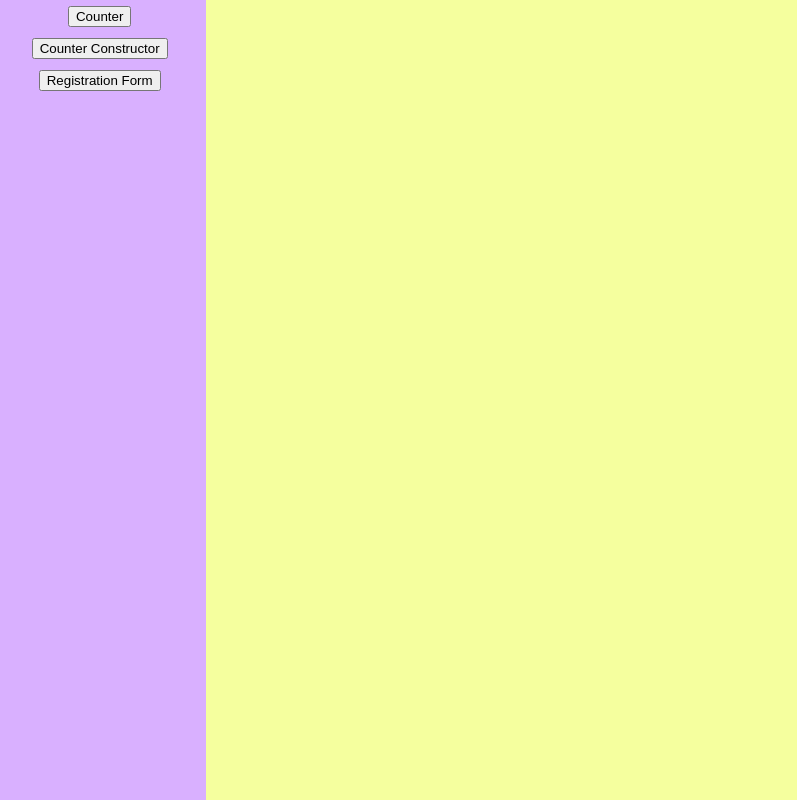
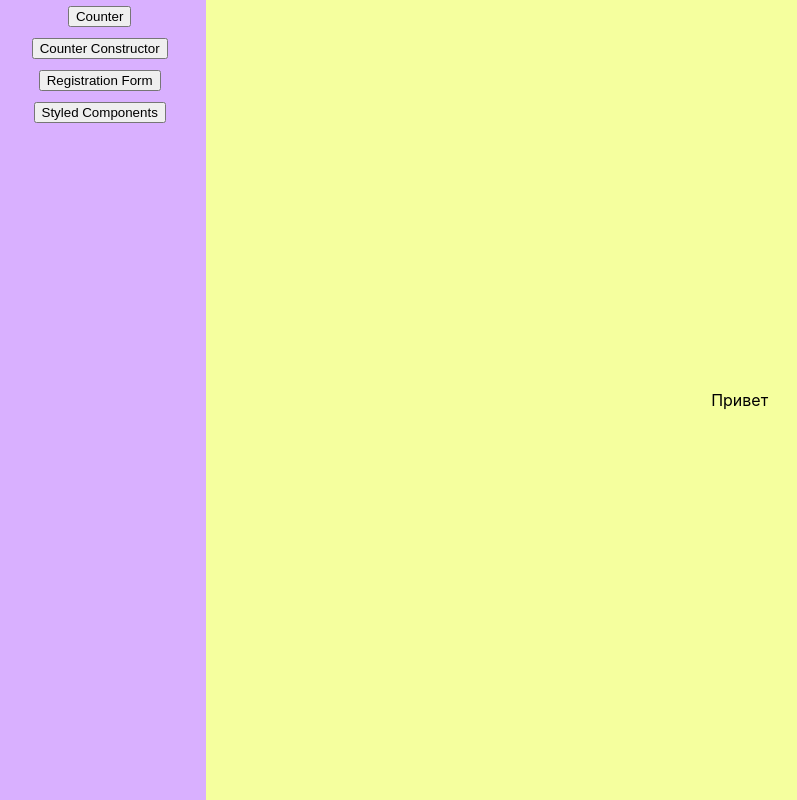
Before and after one commit to iamvlado93/iTechArt-tasks, a React (Create React App) app: page /styled-components in a window 1280 px wide. Shown: the whole page, without its empty margins (7-804 px from the left). Built offline with nearby package versions, Linux system fonts and the light colour scheme.

Commit message:
feat: added router structure for styled-components

```diff
--- a/src/App.js
+++ b/src/App.js
@@ -4,6 +4,7 @@ import RegistrationForm from './modules/RegistrationForm/index';
 import Profile from './modules/RegistrationForm/Profile';
 import Counter from './modules/Counter';
 import CounterConstructor from './modules/CounterConstructor';
+import StyledComponents from './modules/StyledComponents';
 
 import {
   BrowserRouter as Router,
@@ -20,6 +21,7 @@ export default function App() {
         <Link to='/counter'><button>Counter</button></Link>
         <Link to='/counter-constructor'><button>Counter Constructor</button></Link>
         <Link to='/registration-form'><button>Registration Form</button></Link>
+        <Link to='/styled-components'><button>Styled Components</button></Link>
       </nav>
 
       <main className='main'>
@@ -27,14 +29,19 @@ export default function App() {
           <Route path="/counter">
             <Counter />
           </Route>
+
           <Route path="/counter-constructor">
             <CounterConstructor />
           </Route>
+
           <Route path="/registration-form">
             <RegistrationForm/>
           </Route>
-          <Route path="/profile">
-            <Profile/>
+            <Route path="/profile">
+              <Profile/>
+            </Route>
+          <Route path="/styled-components">
+            <StyledComponents />
           </Route>
         </Switch>
       </main>
--- a/src/modules/StyledComponents/index.js
+++ b/src/modules/StyledComponents/index.js
@@ -0,0 +1,9 @@
+import React from 'react';
+import './index.css';
+
+export default function StyleComponents () {
+
+    return (
+        <div>Привет</div>
+    );
+}
```
